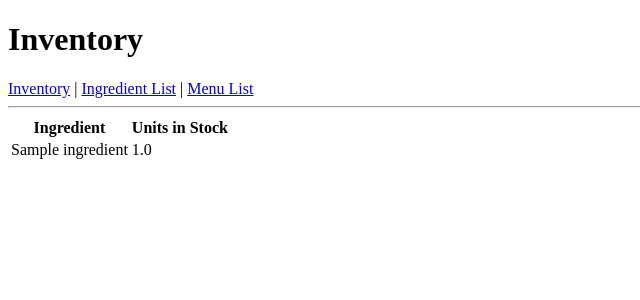
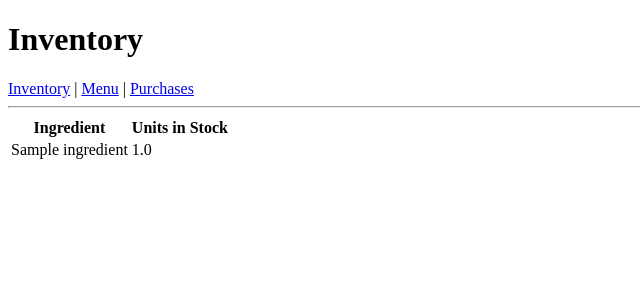
Before and after one commit to HeatherHillers/django-test-app, a Django app: page / in a window 1280 px wide. Shown: the top 300 px of the page, without its empty margins (0-640 px from the left). Run offline with Django 4.2, Linux system fonts and the light colour scheme; tables that the repository leaves empty hold one stand-in row (Sample ...).

Commit message:
fix nav bar

```diff
--- a/inventory/templates/inventory/base.html
+++ b/inventory/templates/inventory/base.html
@@ -11,8 +11,8 @@
 <h1>Inventory</h1>
 <div><nav>
     <a href="{% url 'inventory' %}">Inventory</a> |
-    <a href="{% url 'ingredient-list' %}">Ingredient List</a> |
-    <a href="{% url 'menu-list' %}">Menu List</a>
+    <a href="{% url 'menu' %}">Menu</a> |
+    <a href="{% url 'purchases' %}">Purchases</a>
 </nav></div>
 <hr>
 {% block content %}
```
